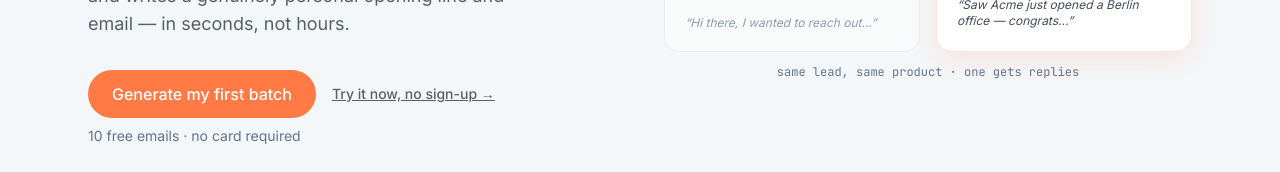
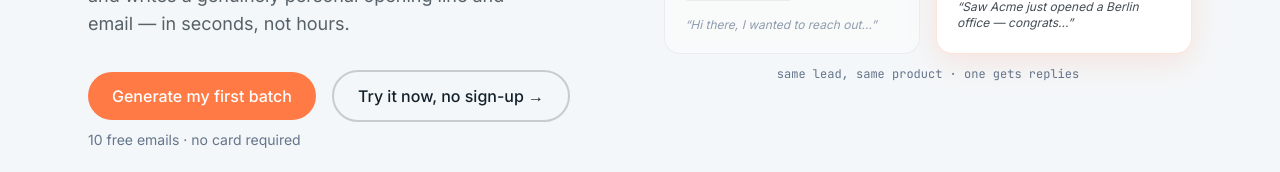
Before and after one commit to Frontendwep-Developer/icebreak, a Next.js app: page / in a window 1280 px wide. Shown: the part 350-522 px from the top of the page. Built offline with nearby package versions, Linux system fonts and the light colour scheme; no server answers.

Commit message:
Make demo CTA button more visible on landing page

```diff
--- a/app/page.tsx
+++ b/app/page.tsx
@@ -30,7 +30,7 @@ export default function Home() {
             </Link>
             <Link
               href="/demo"
-              className="text-sm font-medium text-glacier/70 hover:text-thaw underline transition-colors"
+              className="border-2 border-glacier/20 text-glacier font-medium px-6 py-3 rounded-full hover:border-thaw hover:text-thaw transition-colors"
             >
               Try it now, no sign-up →
             </Link>
```
